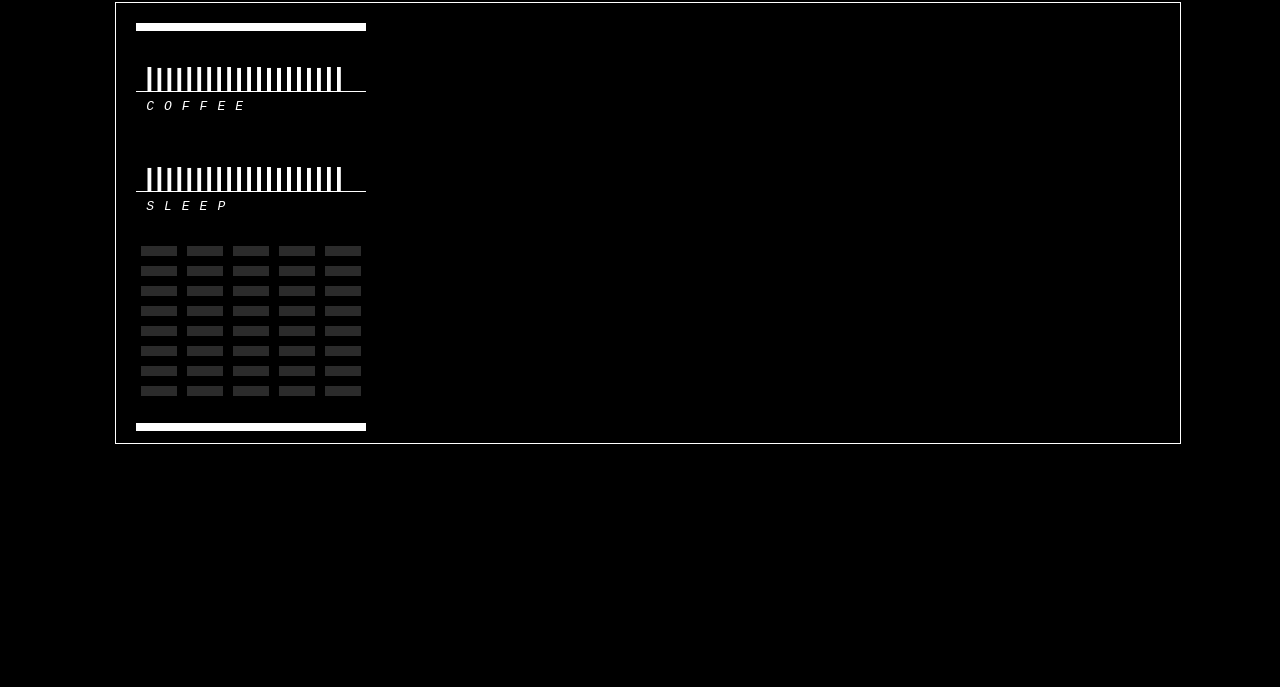
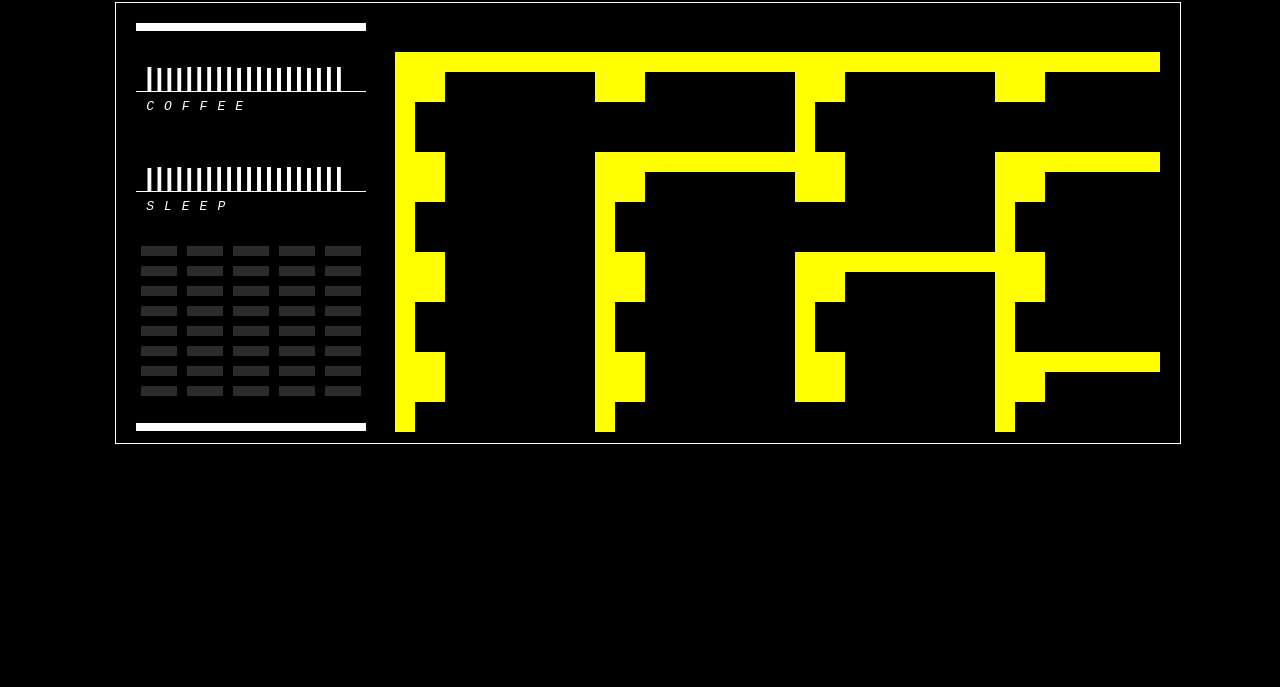
Before and after one commit to marco-ponds/SIG_ABRT, a website: page app/index.html in a window 1280 px wide. Shown: the part 113-800 px from the top of the page. Drawn offline with Linux system fonts and the light colour scheme.

Commit message:
working on displaying maze

```diff
--- a/app/app.css
+++ b/app/app.css
@@ -178,7 +178,7 @@
     position: absolute;
     font-size: 10px;
     top: 92px;
-    left: 1044px;
+    left: 1093px;
     letter-spacing: 10px;
 }
 
@@ -191,13 +191,13 @@ body {
 }
 
 #gameContainer {
-    overflow: auto;
+    overflow: scroll;
     height: 409px;
-    width: 737px;
+    width: 794px;
 }
 
 canvas#game {
-    position: absolute;
+    /* position: absolute; */
     top: 0;
     left: 0;
     margin: 29px;
--- a/app/app.js
+++ b/app/app.js
@@ -64,6 +64,7 @@ function App() {
 
     this.canvas = document.querySelector('#game');
     this.container = document.querySelector('#gameContainer');
+    this.c = this.canvas.getContext('2d');
     this.canvas.height = 1400;
     this.canvas.width = 1400;
 
@@ -76,8 +77,8 @@ function App() {
 
 App.prototype = {
     printVersion: function() {
-      var container = document.getElementById('version');
-      container.innerText = this.version;
+        var container = document.getElementById('version');
+        container.innerText = this.version;
     },
 
     // maze generation thanks to http://rosettacode.org/wiki/Maze_generation#JavaScript
@@ -118,31 +119,66 @@ App.prototype = {
 
      drawMaze: function(m) {
     	var text= [];
+        var pos = {
+            x: 0,
+            y: 0
+        };
+        this.c.fillStyle = 'rgb(255, 255, 0)';
     	for (var j= 0; j<m.x*2+1; j++) {
     		var line= [];
     		if (0 == j%2)
     			for (var k=0; k<m.y*4+1; k++)
-    				if (0 == k%4)
-    					line[k]= '+';
+    				if (0 == k%4) {
+                        line[k]= '+';
+                        // moving to the right of 50px
+                        this.c.fillRect(pos.x, pos.y, 50, 50);
+                        pos.x += 50;
+                    }
     				else
-    					if (j>0 && m.verti[j/2-1][Math.floor(k/4)])
-    						line[k]= ' ';
-    					else
+    					if (j>0 && m.verti[j/2-1][Math.floor(k/4)]) {
+                            line[k]= ' ';
+                            pos.x += 50;
+                            this.c.moveTo(pos.x, pos.y);
+                        } else {
     						line[k]= '-';
+                            this.c.fillRect(pos.x, pos.y, 50, 20);
+                            pos.x += 50;
+                        }
     		else
     			for (var k=0; k<m.y*4+1; k++)
     				if (0 == k%4)
-    					if (k>0 && m.horiz[(j-1)/2][k/4-1])
+    					if (k>0 && m.horiz[(j-1)/2][k/4-1]) {
     						line[k]= ' ';
-    					else
-    						line[k]= '|';
-    				else
+                            pos.x += 50;
+                            this.c.moveTo(pos.x, pos.y);
+                        }
+    					else {
+    						line[k]= '|'; //verticalwall
+                            this.c.fillRect(pos.x, pos.y, 20, 50);
+                            pos.x += 50;
+                        }
+    				else {
     					line[k]= ' ';
-    		if (0 == j) line[1]= line[2]= line[3]= ' ';
-    		if (m.x*2-1 == j) line[4*m.y]= ' ';
+                        pos.x += 50;
+                        this.c.moveTo(pos.x, pos.y);
+                    }
+    		if (0 == j) {
+                line[1]= line[2]= line[3]= ' ';
+                pos.x += 50;
+                this.c.moveTo(pos.x, pos.y);
+            }
+    		if (m.x*2-1 == j) {
+                line[4*m.y]= ' ';
+                pos.x += 50;
+                this.c.moveTo(pos.x, pos.y);
+            }
     		text.push(line.join('')+'\r\n');
+            // moving down one line, resetting x position
+            pos.x = 0;
+            pos.y += 50;
     	}
-    	return text.join('');
+        console.log(text);
+    	//return text.join('');
     },
 
     render: function() {
@@ -150,6 +186,7 @@ App.prototype = {
         this.coffee.render();
         this.sleep.render();
         // rendering game
+
 
         // rendering player
 
```
Also changed, not shown: dist/app.css, dist/app.js.
